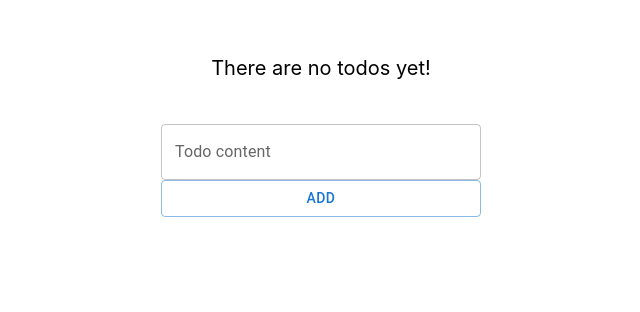
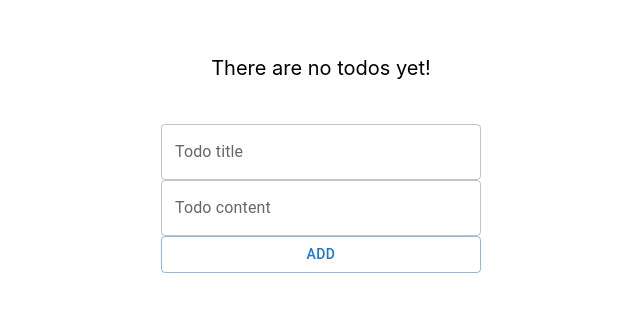
Before and after one commit to EngiFrost/react-redux-ts, a React (Create React App) app: page / in a window 1280 px wide. Shown: the part 220-532 px from the top of the page, without its empty margins (319-959 px from the left). Built offline with nearby package versions, Linux system fonts and the light colour scheme.

Commit message:
Added title input field

```diff
--- a/src/components/AddTodoForm/index.tsx
+++ b/src/components/AddTodoForm/index.tsx
@@ -11,21 +11,28 @@ interface IAddTodoFormProps {
 const AddTodoForm: React.FC<IAddTodoFormProps> = (props) => {
   const { addTodo, styles } = props;
 
-  const [value, setValue] = useState<string>('');
+  const [titleValue, setTitleValue] = useState<string>('');
+  const [contentValue, setContentValue] = useState<string>('');
 
-  const handleInput = (event: { target: { value: React.SetStateAction<string> } }) => {
-    setValue(event.target.value);
+  const handleTitleInput = (event: { target: { value: React.SetStateAction<string> } }) => {
+    setTitleValue(event.target.value);
   };
 
-  const addTodoHandler = (content: string) => {
-    addTodo({ content });
-    setValue('');
+  const handleContentInput = (event: { target: { value: React.SetStateAction<string> } }) => {
+    setContentValue(event.target.value);
+  };
+
+  const addTodoHandler = (title: string, content: string) => {
+    addTodo({ title, content });
+    setTitleValue('');
+    setContentValue('');
   };
 
   return (
     <Flex column fill styles={styles}>
-      <TextField label='Todo content' multiline maxRows={4} value={value} onChange={handleInput} />
-      <Button variant='outlined' onClick={() => addTodoHandler(value)}>
+      <TextField label='Todo title' value={titleValue} onChange={handleTitleInput} />
+      <TextField label='Todo content' multiline maxRows={4} value={contentValue} onChange={handleContentInput} />
+      <Button variant='outlined' onClick={() => addTodoHandler(titleValue, contentValue)}>
         Add
       </Button>
     </Flex>
--- a/src/components/TodoBoard/index.tsx
+++ b/src/components/TodoBoard/index.tsx
@@ -15,7 +15,7 @@ const TodoBoard: React.FC<ITodoBoardProps> = (props) => {
     <Flex fill gap='gap.medium' hAlign='center' wrap>
       {todos.length ? (
         todos.map((todo: Todo) => {
-          return <TodoCard content={todo.content} />;
+          return <TodoCard content={todo.content} key={Date.now()} />;
         })
       ) : (
         <Text content={'There are no todos yet!'} size={'20px'} />
--- a/src/models/Todo.ts
+++ b/src/models/Todo.ts
@@ -1,3 +1,4 @@
 export interface Todo {
+  title: string;
   content: string;
 }
```
